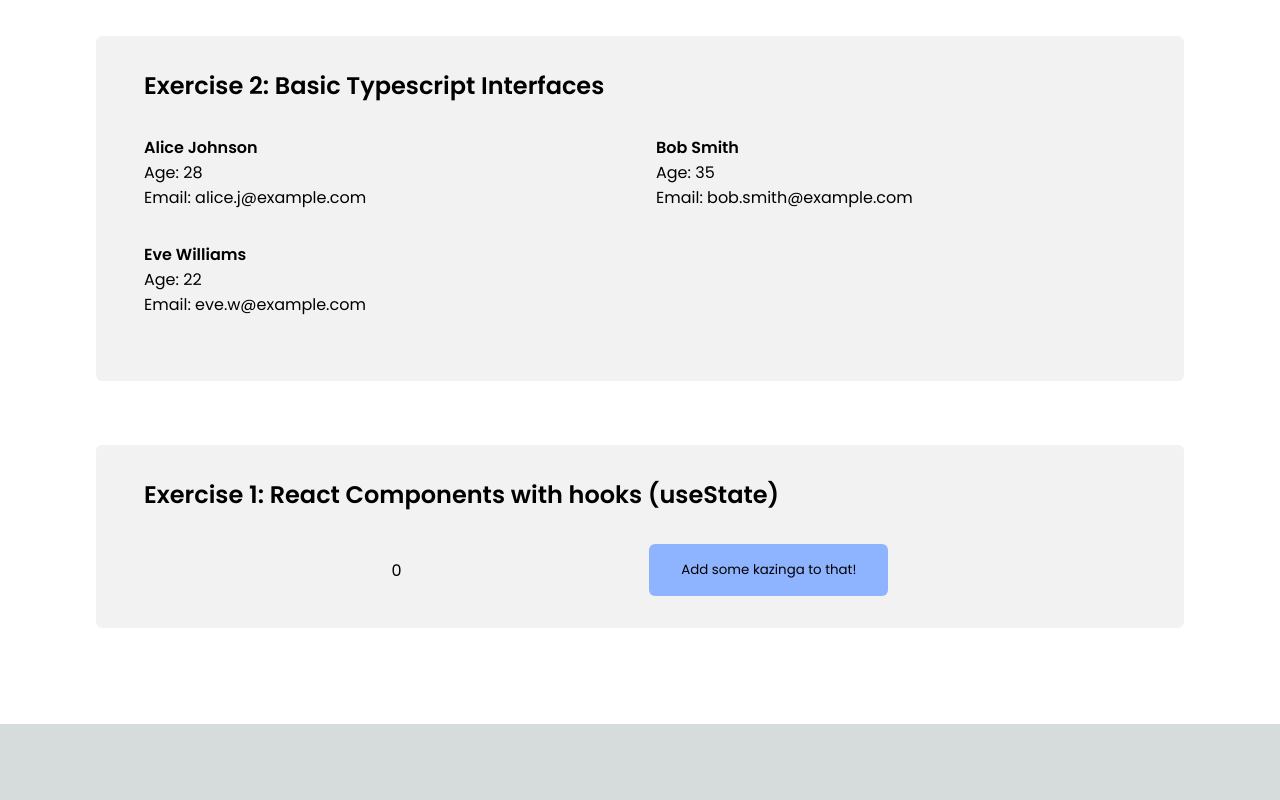
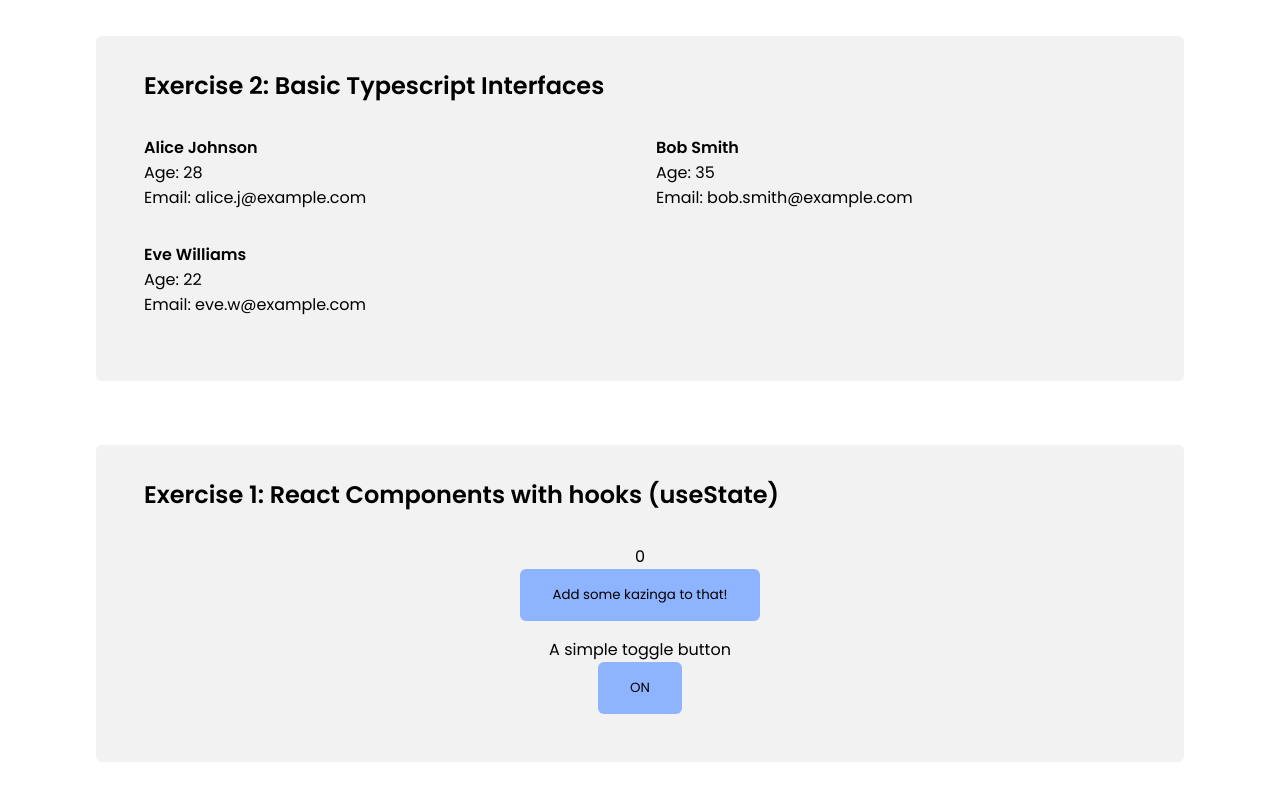
Before and after one commit to Alotte/frontend-exercises, a Next.js app in the folder frontend-exercises/: page / in a window 1280 px wide. Shown: the part 1699-2499 px from the top of the page. Before the commit the page ends 2423 px from the top, so only its background shows below. Built offline with nearby package versions, Linux system fonts and the light colour scheme.

Commit message:
Update: Exercise 1 now has a Toggle button as well.

```diff
--- a/frontend-exercises/src/app/components/Exercise1.tsx
+++ b/frontend-exercises/src/app/components/Exercise1.tsx
@@ -16,9 +16,15 @@ import styles from '../page.module.css'
 
 //Simple counter increment exercise
 const Exercise1 = () => {
+    const [toggle, setToggle] = useState<string>("ON");
     const [currentValue, setValue] = useState<number>(0);
     const handleClick = () => {
         setValue(prevValue => prevValue + 1);
+    }
+
+    const handleToggle = () => {
+        const newToggle:string = toggle === 'ON' ? 'OFF' : 'ON';
+        setToggle(prevToggle => newToggle);
     }
 
     return (
@@ -28,6 +34,10 @@ const Exercise1 = () => {
                 <p>{currentValue}</p>
                 <button aria-label = 'Increment' className={styles.button_primary} onClick={handleClick}>Add some kazinga to that!</button>
             </div>
+            <div className={styles.exercise_content}>
+                <p>A simple toggle button</p>
+                <button aria-label= 'Toggle' className = {styles.button_primary} onClick= {handleToggle}>{toggle}</button>
+            </div>
         </div>
     )
 }
--- a/frontend-exercises/src/app/page.module.css
+++ b/frontend-exercises/src/app/page.module.css
@@ -64,6 +64,8 @@
   display:flex;
   align-items: center;
   justify-content: space-evenly;
+  flex-direction: column;
+  margin-bottom: 1rem;
 }
 
 .exercise_grid {
```
